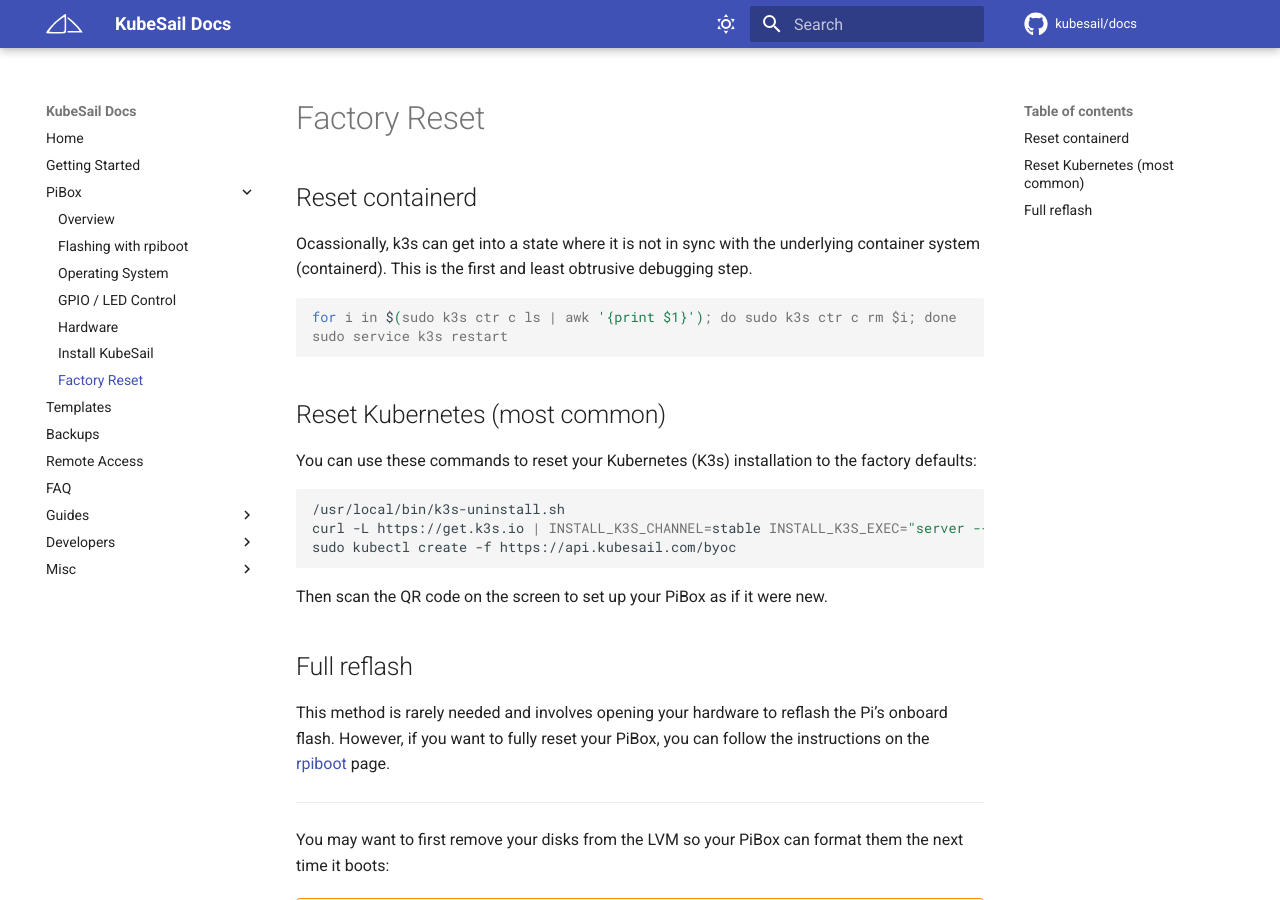
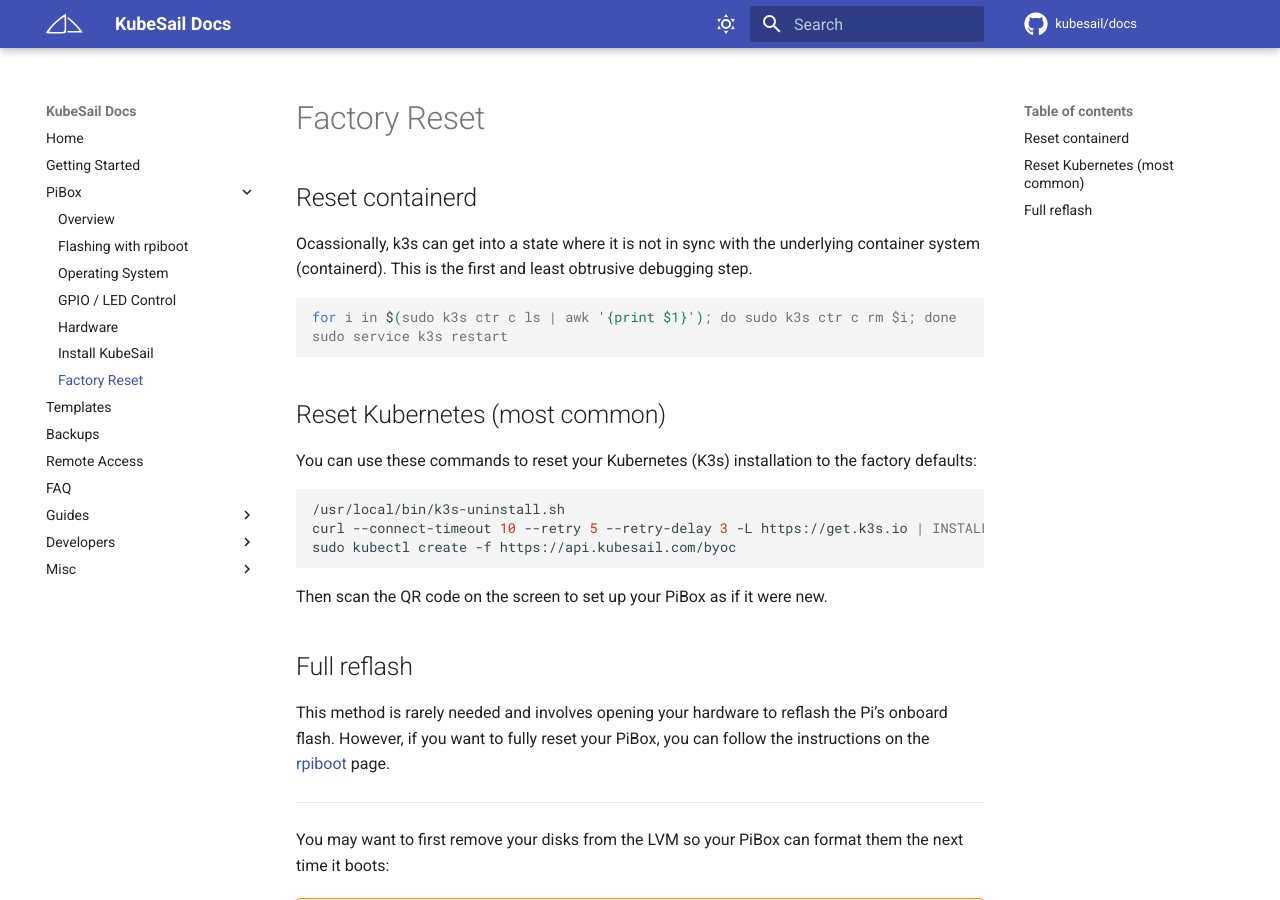
Before and after one commit to kubesail/kubesail-docs, an MkDocs documentation site: the page built from docs/guides/pibox/reset.md, in a window 1280 px wide and 900 px high. Built offline with MkDocs 1.6.1 and Material for MkDocs 9.7.7, drawn with Linux system fonts in a browser that asks for light colours; comment, search, counter and statistics services are not loaded.

Commit message:
update reset instructions

````diff
--- a/docs/guides/pibox/reset.md
+++ b/docs/guides/pibox/reset.md
@@ -13,7 +13,7 @@
 
 ```bash
 /usr/local/bin/k3s-uninstall.sh
-curl -L https://get.k3s.io | INSTALL_K3S_CHANNEL=stable INSTALL_K3S_EXEC="server --cluster-cidr=172.31.10.0/24 --service-cidr=172.31.11.0/24 --no-deploy traefik --disable=traefik --kubelet-arg container-log-max-files=3 --kubelet-arg container-log-max-size=10Mi --disable-network-policy" sh
+curl --connect-timeout 10 --retry 5 --retry-delay 3 -L https://get.k3s.io | INSTALL_K3S_CHANNEL=stable INSTALL_K3S_EXEC="server --cluster-cidr=172.30.0.0/16 --service-cidr=172.31.0.0/16 --disable=traefik --kubelet-arg container-log-max-files=3 --kubelet-arg container-log-max-size=10Mi --disable-network-policy" sh
 sudo kubectl create -f https://api.kubesail.com/byoc
 ```
 
````
